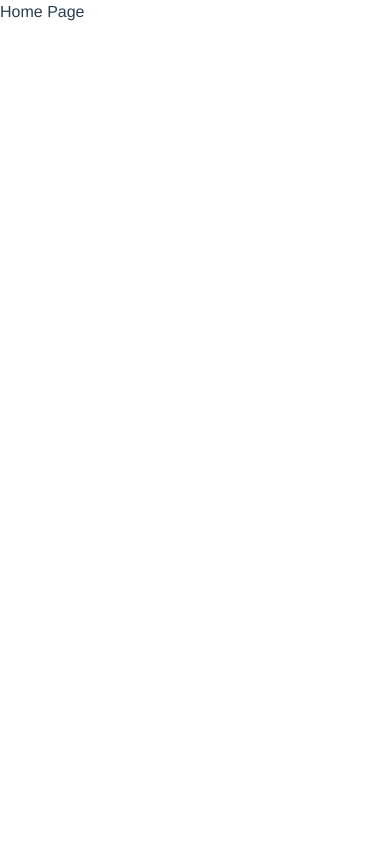
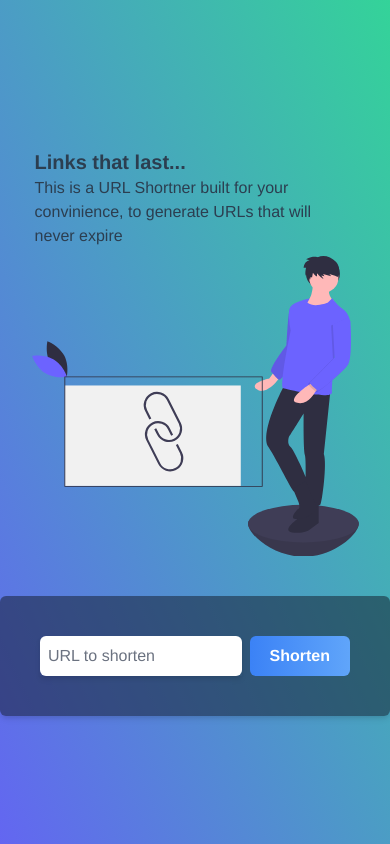
Before and after one commit to MrTwister96/url-shortner, a Vue app: page / in a window 390 px wide. Built offline with nearby package versions, Linux system fonts and the light colour scheme.

Commit message:
Initial Home Screen build, including responsiveness

```diff
--- a/src/components/inputs/BaseInput.vue
+++ b/src/components/inputs/BaseInput.vue
@@ -1,10 +1,10 @@
 <template>
-	<div class="base-input shadow flex">
+	<div class="base-input shadow-md flex">
 		<input
 			@input="handleInput"
 			:type="type"
 			:placeholder="placeholder"
-			class="w-full p-2 focus:outline-none rounded-md focus:ring-2 focus:ring-blue-500 focus:border-transparent placeholder-gray-500 focus:placeholder-gray-300"
+			class="w-full p-2 focus:outline-none rounded-md focus:ring-4 focus:ring-blue-500 focus:border-transparent placeholder-gray-500 focus:placeholder-gray-300"
 		/>
 	</div>
 </template>
--- /dev/null
+++ b/src/components/layouts/BaseLayout.vue
@@ -0,0 +1,11 @@
+<template>
+	<div
+		class="flex flex-col h-screen justify-center items-center bg-gradient-to-tr from-indigo-500 to-green-400"
+	>
+		<slot></slot>
+	</div>
+</template>
+
+<script>
+export default {};
+</script>
--- a/src/pages/HomePage.vue
+++ b/src/pages/HomePage.vue
@@ -1,9 +1,148 @@
 <template>
-	<div class="home">
-		<h1>Home Page</h1>
-	</div>
+	<base-layout>
+		<div
+			class="flex flex-col lg:flex-row w-full md:w-8/12 justify-center p-5 space-y-2 md:space-x-20"
+		>
+			<div class="flex flex-col items-center">
+				<h1 class="text-xl md:text-3xl font-semibold w-11/12 text-left">
+					Links that last...
+				</h1>
+				<p class="w-11/12 text-left md:text-lg">
+					This is a URL Shortner built for your convinience, to generate URLs
+					that will never expire
+				</p>
+			</div>
+			<div class="self-center items-center">
+				<svg
+					class="self-center mb-5"
+					id="a5349118-8809-40c5-ab34-fa23ee5ede74"
+					data-name="Layer 1"
+					xmlns="http://www.w3.org/2000/svg"
+					width="361"
+					height="300.71023"
+					viewBox="0 0 761 700.71023"
+				>
+					<title>link</title>
+					<path
+						d="M261.134,348.56808c12.42842,23.049,38.806,32.94351,38.806,32.94351s6.22712-27.47543-6.2013-50.52448-38.806-32.94351-38.806-32.94351S248.70559,325.519,261.134,348.56808Z"
+						transform="translate(-219.5 -99.64489)"
+						fill="#2f2e41"
+					/>
+					<path
+						d="M269.67653,340.98511c22.43841,13.49969,31.08016,40.3138,31.08016,40.3138s-27.73812,4.92678-50.17653-8.57291S219.5,332.4122,219.5,332.4122,247.23811,327.48541,269.67653,340.98511Z"
+						transform="translate(-219.5 -99.64489)"
+						fill="#6c63ff"
+					/>
+					<path
+						d="M980.5,723.35511c0,24.30053-57.75527,77-129,77s-129-52.69947-129-77,57.75527-11,129-11S980.5,699.05458,980.5,723.35511Z"
+						transform="translate(-219.5 -99.64489)"
+						fill="#3f3d56"
+					/>
+					<path
+						d="M980.5,723.35511c0,24.30053-57.75527,77-129,77s-129-52.69947-129-77,57.75527-11,129-11S980.5,699.05458,980.5,723.35511Z"
+						transform="translate(-219.5 -99.64489)"
+						opacity="0.1"
+					/>
+					<ellipse cx="632" cy="623.71023" rx="129" ry="44" fill="#3f3d56" />
+					<rect x="76" y="301.71023" width="410" height="234" fill="#f1f1f1" />
+					<ellipse cx="677.5" cy="40.71023" rx="39.5" ry="37" fill="#2f2e41" />
+					<path
+						d="M782,370.85511l-10,14s-48,10-30,25,44-14,44-14l14-18Z"
+						transform="translate(-219.5 -99.64489)"
+						fill="#ffb8b8"
+					/>
+					<path
+						d="M834,211.85511s-13,0-16,18-6,78-6,78-42,55-35,62,15,20,20,18,48-61,48-61Z"
+						transform="translate(-219.5 -99.64489)"
+						fill="#6c63ff"
+					/>
+					<path
+						d="M834,211.85511s-13,0-16,18-6,78-6,78-42,55-35,62,15,20,20,18,48-61,48-61Z"
+						transform="translate(-219.5 -99.64489)"
+						opacity="0.1"
+					/>
+					<path
+						d="M874,160.85511s-1,39-13,41-8,15-8,15,39,23,65,0l5-12s-18-13-10-31Z"
+						transform="translate(-219.5 -99.64489)"
+						fill="#ffb8b8"
+					/>
+					<path
+						d="M807,400.85511s-59,110-37,144,55,104,60,104,33-14,31-23-32-76-40-82-4-22-3-23,34-54,34-54-1,84,3,97-1,106,4,110,28,11,32,5,16-97,8-118l15-144Z"
+						transform="translate(-219.5 -99.64489)"
+						fill="#2f2e41"
+					/>
+					<path
+						d="M861,667.85511l-25,46s-36,26-11,30,40-6,40-6l22-16v-46Z"
+						transform="translate(-219.5 -99.64489)"
+						fill="#2f2e41"
+					/>
+					<path
+						d="M827,641.85511l13,31s5,13,0,16-19,21-10,23a29.29892,29.29892,0,0,0,5.49537.5463,55.56588,55.56588,0,0,0,40.39769-16.43935L884,687.85511s-27.77007-63.94827-27.385-63.47413S827,641.85511,827,641.85511Z"
+						transform="translate(-219.5 -99.64489)"
+						fill="#2f2e41"
+					/>
+					<circle cx="679.5" cy="51.21023" r="34" fill="#ffb8b8" />
+					<path
+						d="M918.5,198.35511l-10.5,10.5s-32,12-47,0c0,0,5.5-11.5,5.5-10.5s-43.5,7.5-47.5,25.5,3,49,3,49-28,132-17,135,114,28,113,9,8-97,8-97l35-67s-5-22-17-29S918.5,198.35511,918.5,198.35511Z"
+						transform="translate(-219.5 -99.64489)"
+						fill="#6c63ff"
+					/>
+					<path
+						d="M874,393.85511l-13,8s-50,34-24,40,41-24,41-24l10-12Z"
+						transform="translate(-219.5 -99.64489)"
+						fill="#ffb8b8"
+					/>
+					<path
+						d="M948,246.85511l9,9s6,84-6,101-67,63-70,60-22-18-18-20,57.18287-57.56942,57.18287-57.56942L916,261.85511Z"
+						transform="translate(-219.5 -99.64489)"
+						opacity="0.1"
+					/>
+					<path
+						d="M952,243.85511l9,9s6,84-6,101-67,63-70,60-22-18-18-20,57.18287-57.56942,57.18287-57.56942L920,258.85511Z"
+						transform="translate(-219.5 -99.64489)"
+						fill="#6c63ff"
+					/>
+					<path
+						d="M884.93835,102.56024s-11.55751-4.20273-27.31774,4.72807l8.40545,2.10136s-12.60818,1.05069-14.18421,17.8616h5.77876s-3.67739,14.70955,0,18.91228l2.364-4.4654,6.82944,13.65887,1.576-6.82943,3.15205,1.05068,2.10136-11.03216s5.25341,7.88011,9.45614,8.40545v-6.82943s11.55751,13.13353,15.23489,12.60819l-5.25341-7.35478,7.35478,1.576-3.15205-5.25341,18.91228,5.25341-4.20273-5.25341,13.13353,4.20273,6.30409,2.62671s8.9308-20.48831-3.67738-34.67252S896.75852,96.51882,884.93835,102.56024Z"
+						transform="translate(-219.5 -99.64489)"
+						fill="#2f2e41"
+					/>
+					<path
+						d="M554.59811,528.43759q-1.25967.794-2.60744,1.47382a30.87649,30.87649,0,0,1-41.42627-13.64933l-6.65209-13.19072,4.465-2.251,6.65209,13.19073a25.84163,25.84163,0,1,0,46.14646-23.27365l-27.93638-55.39357A25.84162,25.84162,0,1,0,487.093,458.61749l9.89088,19.612-4.465,2.251L482.628,460.86852a30.84193,30.84193,0,0,1,55.07639-27.7757l27.93637,55.39356a30.84665,30.84665,0,0,1-11.04267,39.95121Z"
+						transform="translate(-219.5 -99.64489)"
+						fill="#3f3d56"
+					/>
+					<path
+						d="M557.3,596.80949q-1.24231.783-2.57748,1.45725a30.87615,30.87615,0,0,1-41.42627-13.64933l-27.93638-55.39356a30.84193,30.84193,0,0,1,55.07639-27.77571L547.77488,516l-4.465,2.251-7.33863-14.55188a25.84162,25.84162,0,1,0-46.14645,23.27365l27.93637,55.39356a25.84163,25.84163,0,1,0,46.14646-23.27365l-9.61614-19.0671,4.465-2.251,9.61614,19.0671A30.88584,30.88584,0,0,1,557.3,596.80949Z"
+						transform="translate(-219.5 -99.64489)"
+						fill="#3f3d56"
+					/>
+					<path
+						d="M756.5,637.35511h-462v-257h462Zm-460-2h458v-253h-458Z"
+						transform="translate(-219.5 -99.64489)"
+						fill="#2f2e41"
+					/>
+				</svg>
+			</div>
+		</div>
+		<div
+			class="bg-gray-900 bg-opacity-50 p-10 rounded-md flex flex-col shadow-md w-full md:w-8/12"
+		>
+			<div class="flex flex-row space-x-2 justify-between">
+				<base-input class="w-full" placeholder="URL to shorten"></base-input>
+				<base-button>Shorten</base-button>
+			</div>
+		</div>
+	</base-layout>
 </template>
 
 <script>
-export default {};
+import BaseLayout from "@/components/layouts/BaseLayout.vue";
+import BaseButton from "@/components/buttons/BaseButton.vue";
+import BaseInput from "@/components/inputs/BaseInput.vue";
+
+export default {
+	components: { BaseLayout, BaseButton, BaseInput },
+	setup() {},
+};
 </script>
```
Also changed, not shown: src/assets/svg/undraw_link_shortener_mvf6.svg (added).
